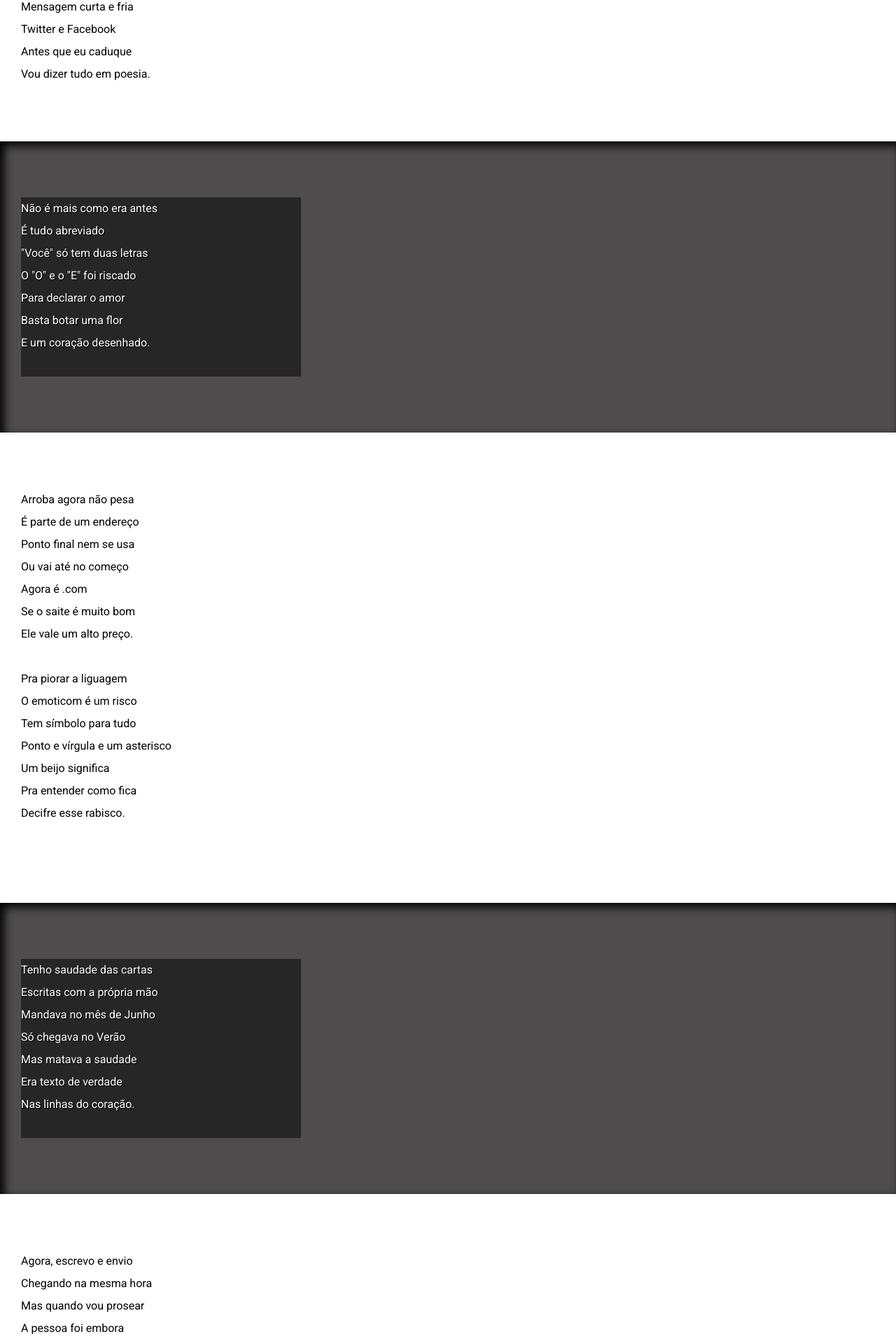
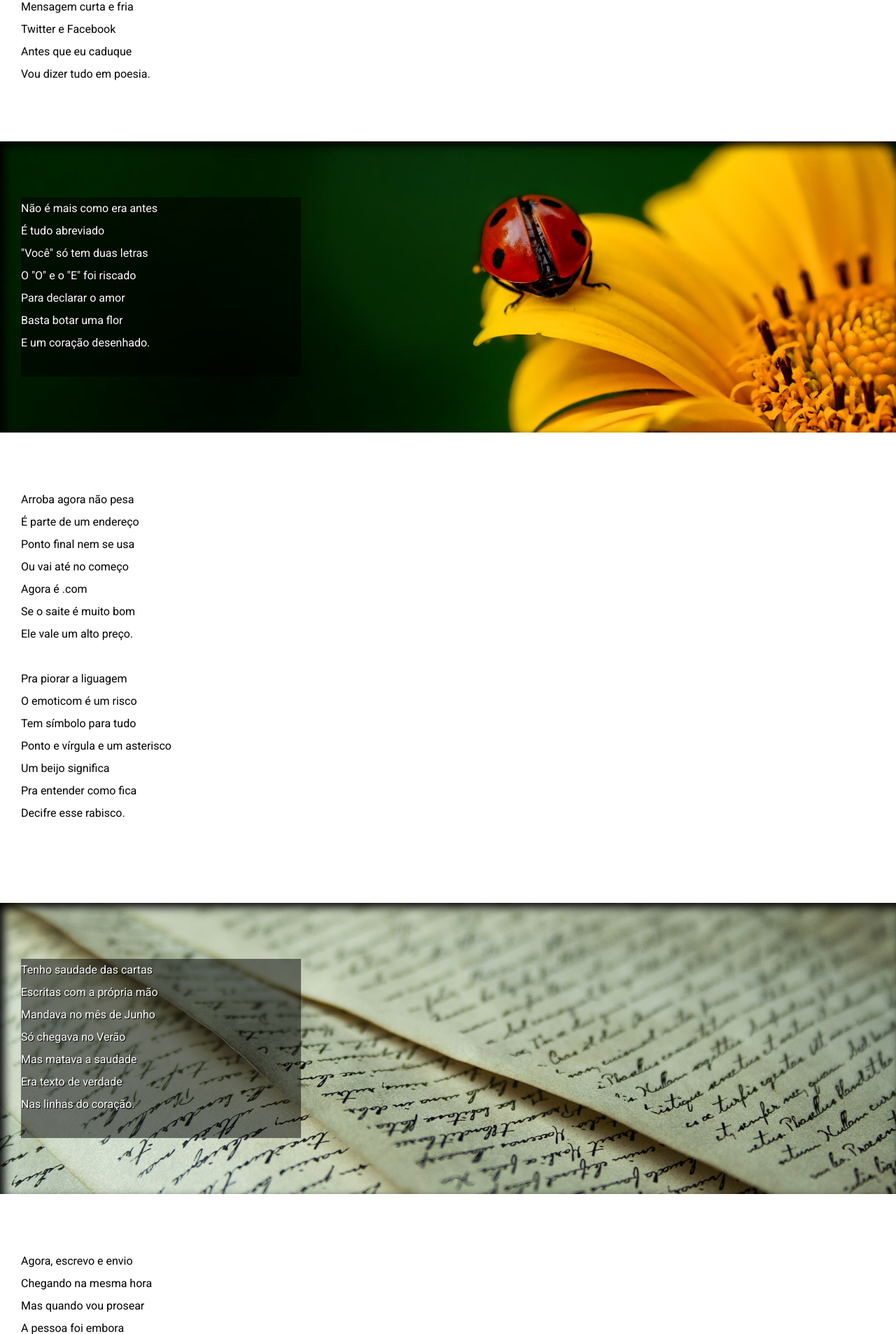
Before and after one commit to ramosste1/cordel-projeto, a plain HTML site: page index.html in a window 1280 px wide. Shown: the part 406-2312 px from the top of the page at 70% size. Drawn offline with Linux system fonts and the light colour scheme.

Commit message:
correcao

```diff
--- a/style.css
+++ b/style.css
@@ -73,13 +73,13 @@ header a, footer a {
     }
 
     section#img01 {
-        background-image: url('../cordel-desafio/imagens/background001.jpg');
+        background-image: url('../cordel-projeto/imagens/background001.jpg');
         background-position: right center;
         background-size: cover;
     }
 
     section#img02 {
-        background-image: url('../cordel-desafio/imagens/background002.jpg');
+        background-image: url('../cordel-projeto/imagens/background002.jpg');
         background-position: center;
         background-size: cover;
     }
```
Also changed, not shown: cordel-moderno.txt (deleted).
